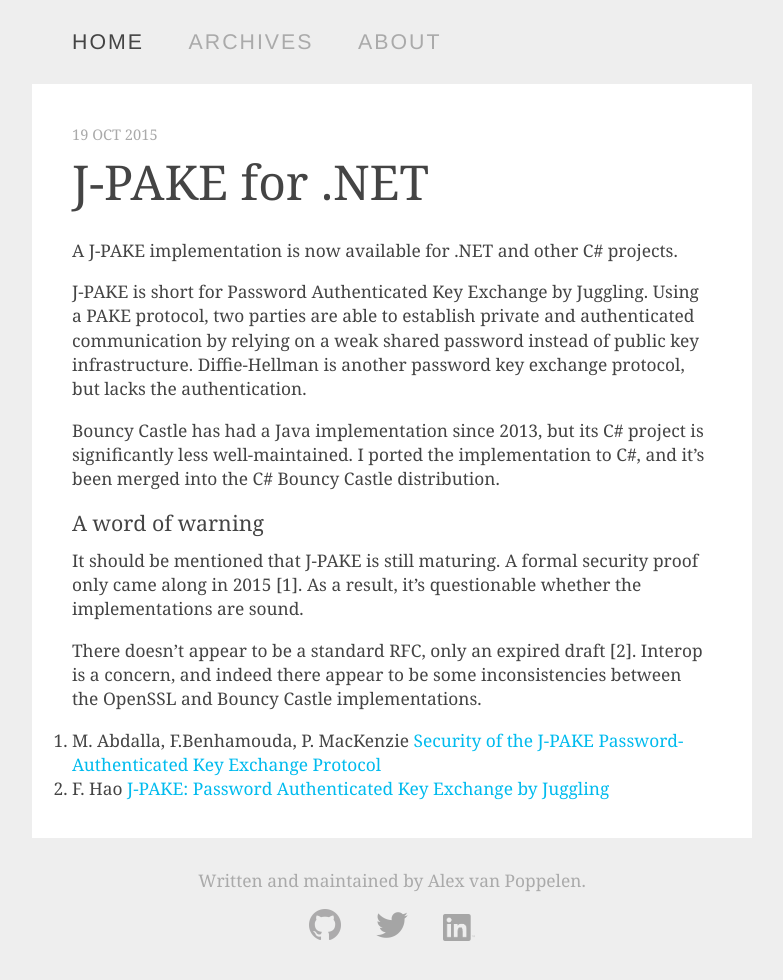
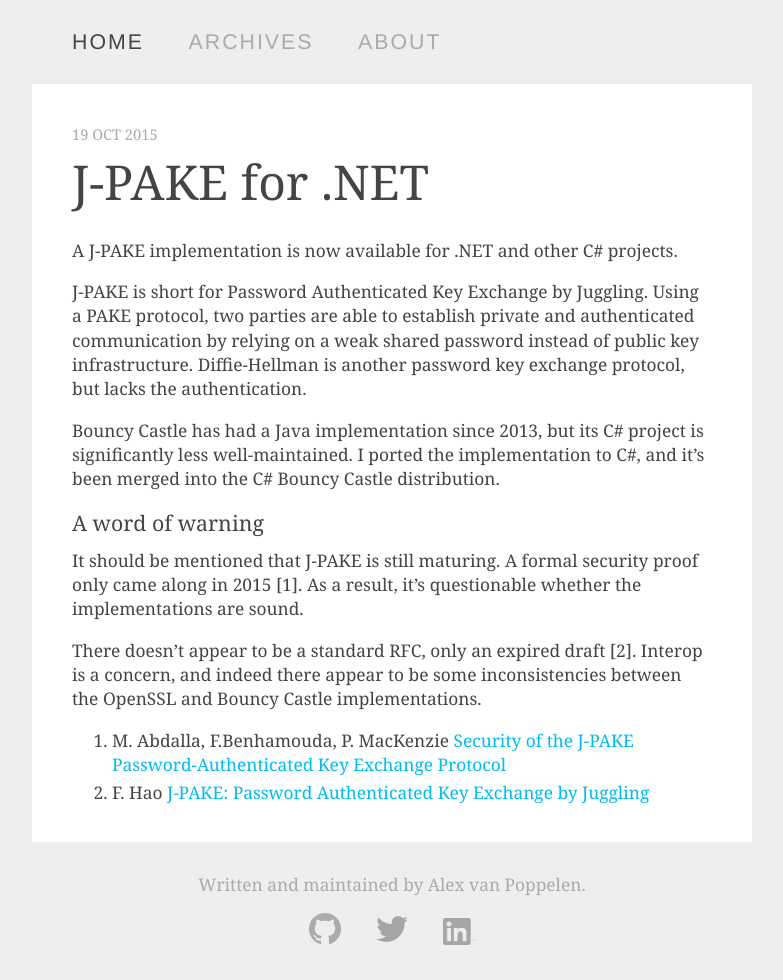
Before and after one commit to avanpo/avanpo.github.io, a Jekyll site: the page built from index.md, in a window 1280 px wide. Shown: the whole page, without its empty margins (248-1031 px from the left). Built offline with Jekyll 4.4.1, drawn with Linux system fonts in a browser that asks for light colours; Markdown is read by kramdown in place of the engine named in the settings.

Commit message:
fixed ol pading

```diff
--- a/css/default.css
+++ b/css/default.css
@@ -179,6 +179,7 @@ div.content ul li {
 }
 
 div.content ol li {
+  margin: 0 0 4px 40px;
   list-style: decimal;
 }
 
```
